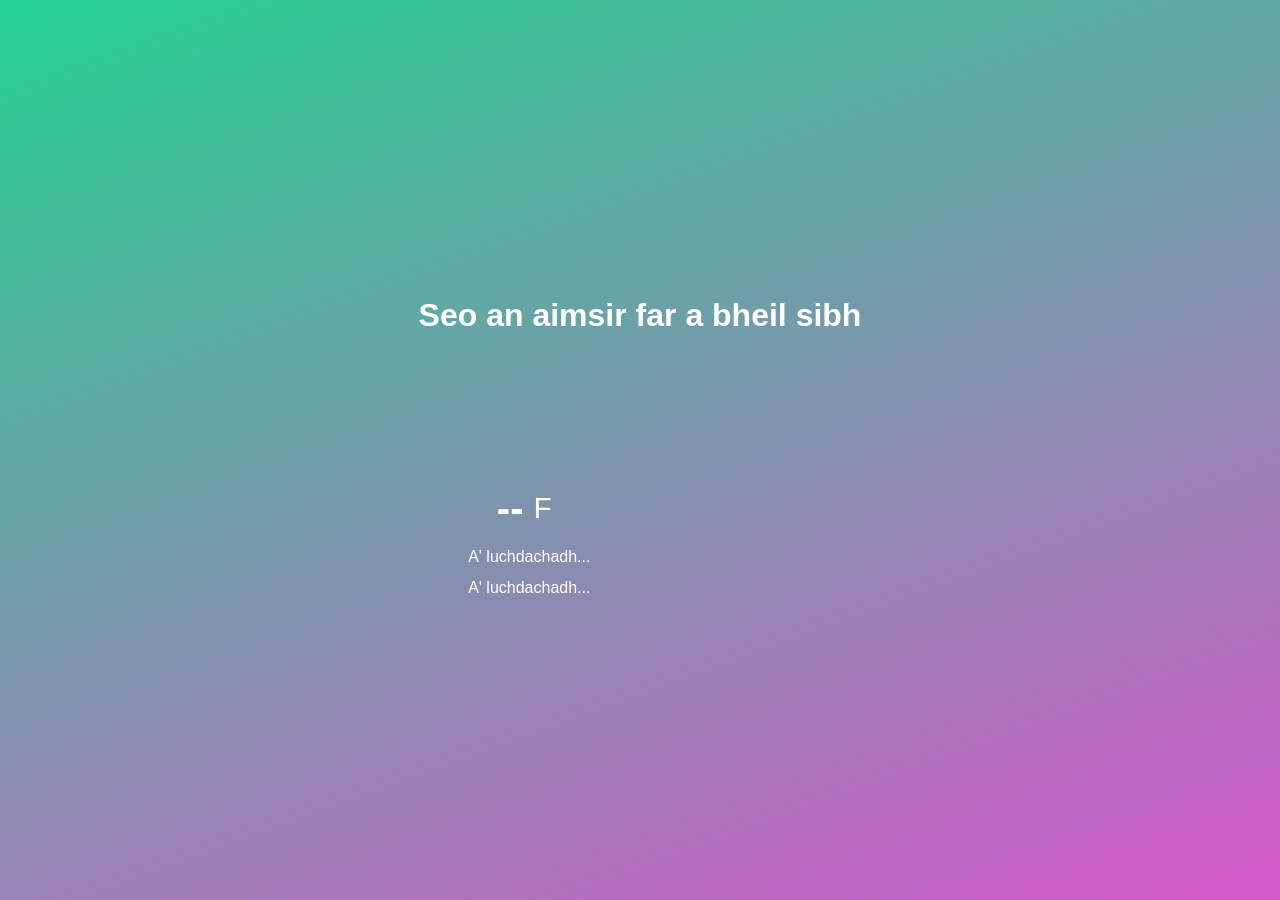
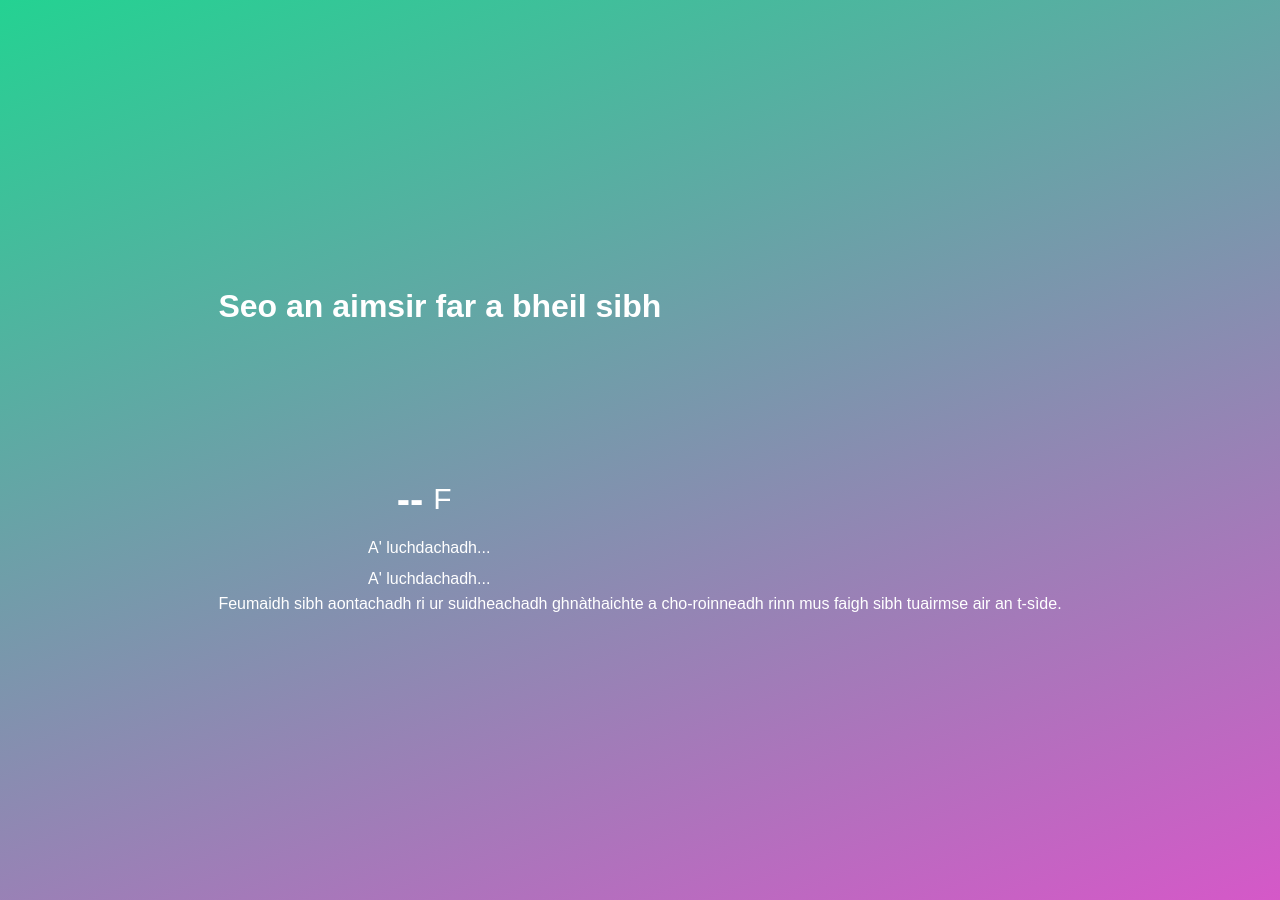
Before and after one commit to angeidheal/aimsir, a Jekyll site: the page built from index.html, in a window 1280 px wide. Built offline with Jekyll 4.4.1, drawn with Linux system fonts in a browser that asks for light colours; a script that is not in the unit is left out.

Commit message:
Update index.html

```diff
--- a/index.html
+++ b/index.html
@@ -16,3 +16,7 @@ title: Dachaigh
     <div class="temperature-description">A' luchdachadh...</div>
     <div class="daily-summary">A' luchdachadh...</div>
 </div>
+
+<div>
+ <p>Feumaidh sibh aontachadh ri ur suidheachadh ghnàthaichte a cho-roinneadh rinn mus faigh sibh tuairmse air an t-sìde.</p>
+</div>
```
